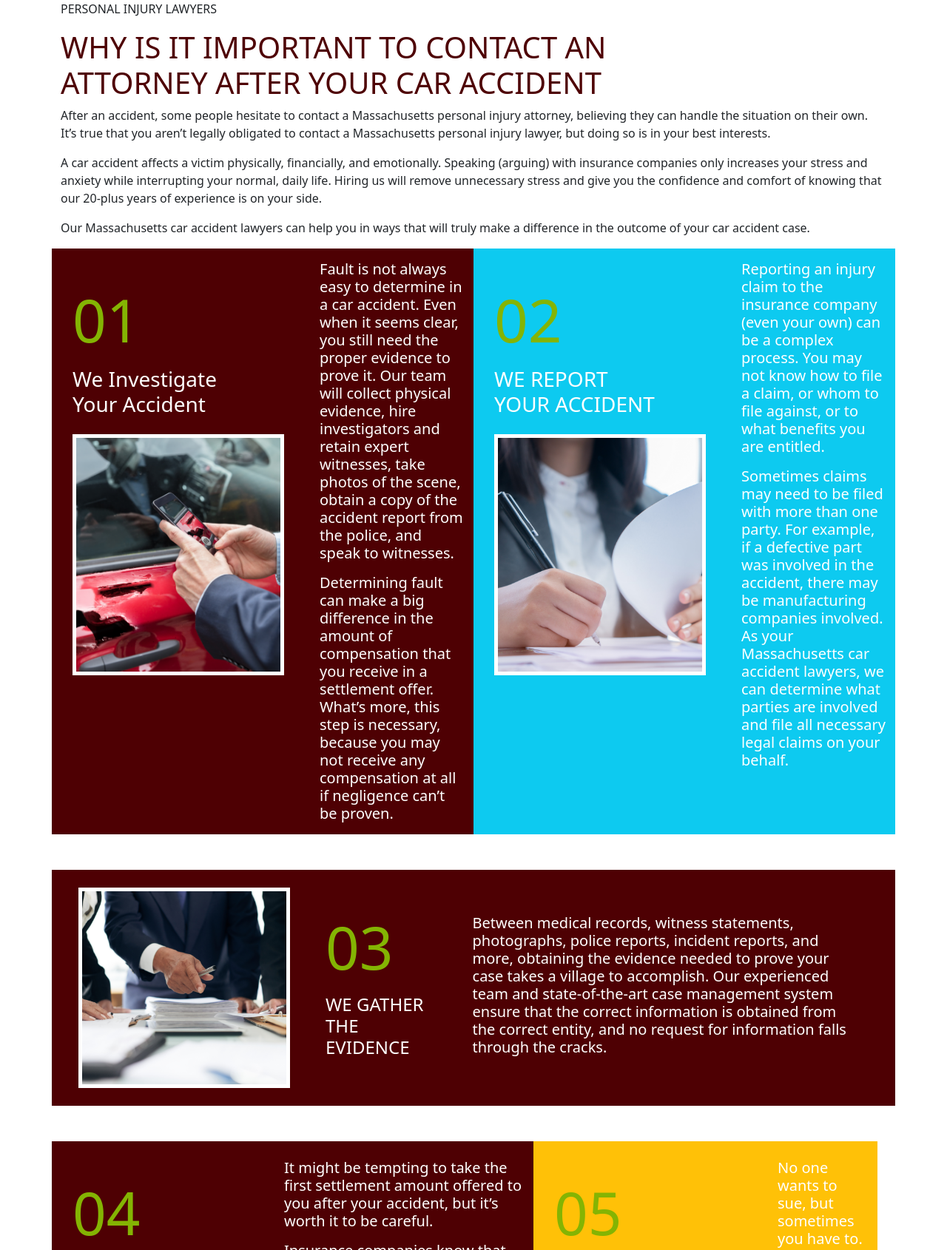
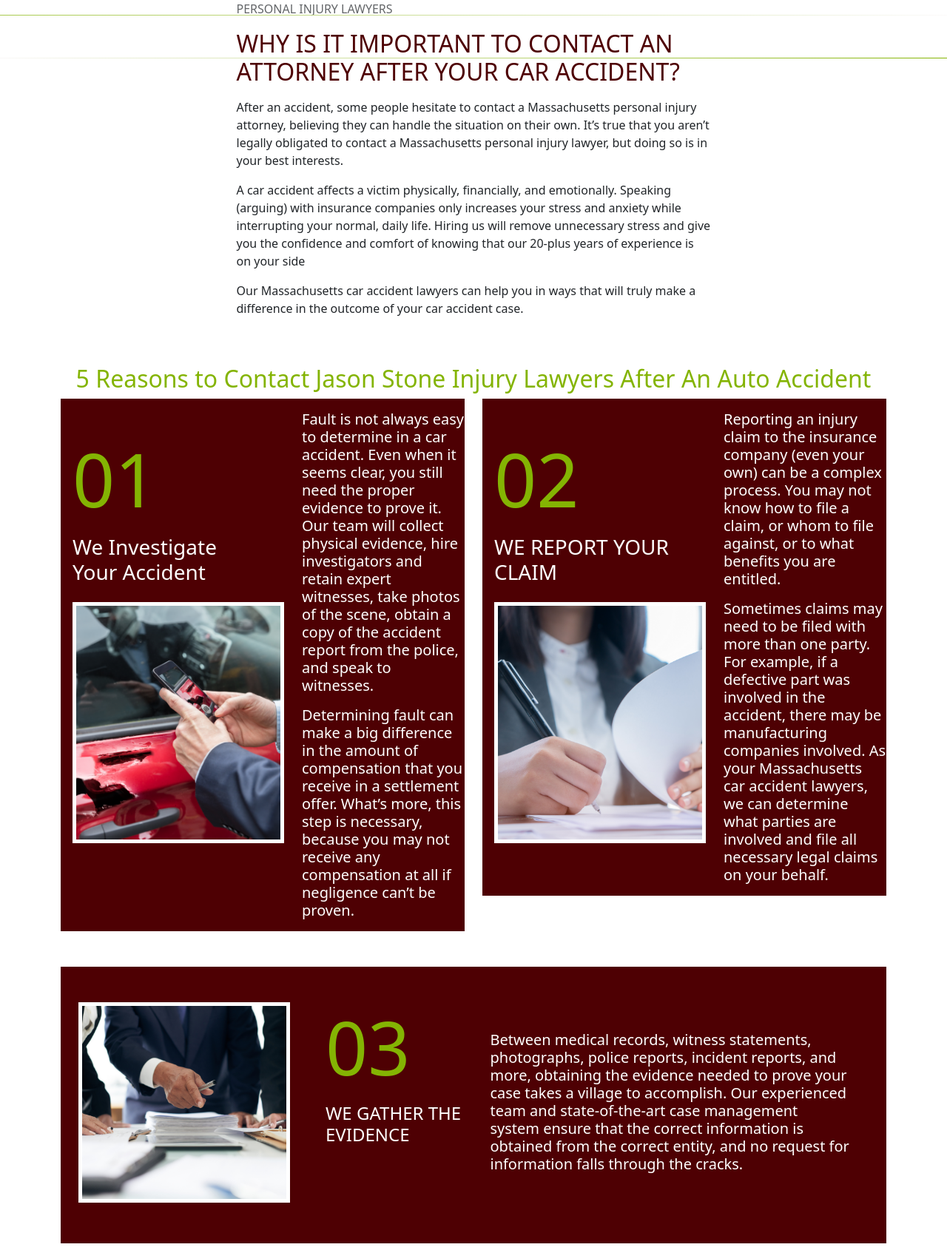
Before and after one commit to Jovan-999/car__accident, a website: page index.html in a window 1280 px wide. Shown: the top 1690 px of the page at 74% size. Drawn offline with Linux system fonts and the light colour scheme.

Commit message:
bootstrap_projet

```diff
--- a/index.html
+++ b/index.html
@@ -5,85 +5,100 @@
     <meta http-equiv="X-UA-Compatible" content="IE=edge" />
     <meta name="viewport" content="width=device-width, initial-scale=1.0" />
     <link href="/css/main.min.css" rel="stylesheet" />
+    <link href="/css/car.min.css" rel="stylesheet" />
     <title>Document</title>
   </head>
   <body>
-    <div class="container ">
-      <div class=" d-flex flex-column align-items-start">
-        <p class="text-start">PERSONAL INJURY LAWYERS</p>
-        <h1 class="text-primary">
-          WHY IS IT IMPORTANT TO CONTACT AN<br />
-          ATTORNEY AFTER YOUR CAR ACCIDENT</h1>
-         <div class=" text-start">
+      <div class="container text-section">
+        <div class="row d-flex justify-content-center">
+            <div class="col-lg-7">
+                <p class="title-1">PERSONAL INJURY LAWYERS</p>
+                <h2 class="title-2 text-primary mb-3">
+                  WHY IS IT IMPORTANT TO CONTACT AN
+                ATTORNEY AFTER YOUR CAR ACCIDENT?
+                </h2>
                 <p>After an accident, some people hesitate to contact a Massachusetts personal injury attorney, believing they
                 can handle the situation on their own. It’s true that you aren’t legally obligated to contact a Massachusetts
-            personal injury lawyer, but doing so is in your best interests.
-            </p>
+                personal injury lawyer, but doing so is in your best interests. </p>
                 <p>A car accident affects a victim physically, financially, and emotionally. Speaking (arguing) with insurance
                 companies only increases your stress and anxiety while interrupting your normal, daily life. Hiring us will
                 remove unnecessary stress and give you the confidence and comfort of knowing that our 20-plus years of
-            experience is on your side.
-            </p>
-          <p>Our Massachusetts car accident lawyers can help you in ways that will truly make a difference in the outcome
-            of your car accident case.</p>
+                experience is on your side </p>
+                <p>Our Massachusetts car accident lawyers can help you in ways that will truly make a difference in the outcome of your car accident case.</p>
+              </div>
+              <p class="text-secondary container text-center h2 mt-5">5 Reasons to Contact Jason Stone Injury Lawyers After An Auto Accident</p>
         </div>
     </div>
-
-
     </div>
-    <div class="container">
-      <div class="row">
-        <div class="col-12 col-md-6 bg-primary">
+    <div class="container-md overflow-visible">
+      <div class="row  gy-5">
+        <div class="col-12 col-md-6">
+         <div class="bg-primary">
           <div class="d-flex flex-column flex-xl-row">
-            <div class="mt-5 ms-3 ">
-              <p class="display-1 text-secondary">01</p>
-              <h3 class="text-white mb-4">We Investigate<br />
+            <div class="mt-5 ms-3 d-flex flex-row flex-xl-column">
+            <div class="row ">
+              <p class="display-1 text-secondary order-xl-0 col-4">01</p>
+              <h3 class="text-white mb-4 order-2 order-xl-1 col-12">We Investigate
               Your Accident
               </h3>
-              <img class="mb-5" src="/assets/client1.png" alt="client1">
+              <div class="order-xl-2 order-1 col-8 image mb-0 mb-xl-5 position-relative">
+                <img class="img-fluid position-absolute bottom" src="/assets/client1.png" alt="client1">
               </div>
-            <div class="mt-3 ms-5">
+            </div>
+            </div>
+            <div class="mt-3 ms-5 me-xl-0 me-xxl-5 me-5">
               <p class="h5 text-white">
-                Fault is not always easy to determine in a car accident. Even when it seems clear, you still need the proper evidence to prove it. Our team will collect physical evidence, hire investigators and retain expert witnesses, take photos of the scene, obtain a copy of the accident report from the police, and speak to witnesses.
-
-
+                Fault is not always easy to determine in a car accident. Even when it seems clear, you still need the proper evidence to prove it. Our team will collect physical evidence, hire investigators and retain expert witnesses, take photos of the scene, obtain a copy of the accident report from the police, and speak to witnesses. </p>
                 <p class="h5 text-white mt-3">Determining fault can make a big difference in the amount of compensation that you receive in a settlement offer. What’s more, this step is necessary, because you may not receive any compensation at all if negligence can’t be proven.</p>
               </p>
              </div>
           </div>
          </div>
-        <div class="col-12 col-md-6 bg-info">
+        </div>
+        <div class="col-12 col-md-6">
+          <div class="bg-primary">
            <div class="d-flex flex-column flex-xl-row">
-            <div class="mt-5 ms-3">
-              <p class="display-1 text-secondary">02</p>
-              <h3 class="text-white mb-4">WE REPORT<br />
-              YOUR ACCIDENT
+             <div class="mt-5 ms-3 d-flex flex-row flex-xl-column">
+             <div class="row ">
+               <p class="display-1 text-secondary order-xl-0 col-4">02</p>
+               <h3 class="text-white mb-4 order-2 order-xl-1 col-12">WE REPORT YOUR CLAIM
                </h3>
-              <img class="mb-5" src="/assets/client2.png" alt="client2">
+               <div class="order-xl-2 order-1 col-8 image mb-0 mb-xl-5 position-relative">
+                 <img class="img-fluid position-absolute bottom" src="/assets/client2.png" alt="client2">
                </div>
-           <div class="mt-3 ms-5">
+             </div>
+             </div>
+             <div class="mt-3 ms-5 me-xl-0 me-xxl-5 me-5 ">
                <p class="h5 text-white">
-              Reporting an injury claim to the insurance company (even your own) can be a complex process. You may not know how to file a claim, or whom to file against, or to what benefits you are entitled.
+                Reporting an injury claim to the insurance company (even your own) can be a complex process. You may not know how to file a claim, or whom to file against, or to what benefits you are entitled. </p>
 
                  <p class="h5 text-white mt-3">Sometimes claims may need to be filed with more than one party. For example, if a defective part was involved in the accident, there may be manufacturing companies involved. As your Massachusetts car accident lawyers, we can determine what parties are involved and file all necessary legal claims on your behalf.</p>
                </p>
               </div>
-
            </div>
           </div>
          </div>
+         <div class="col-12">
+          <div class="bg-primary">
+           <div class="d-flex flex-column flex-xl-row align-items-xl-center">
+             <div class="ms-4 pt-5 d-flex flex-row">
              <div class="row">
-        <div class="col-12 bg-primary mt-5">
-          <div class="d-flex flex-column flex-xl-row align-items-center">
-            <img class="ms-4 py-4" src="/assets/client.png" />
-            <div class="ms-5">
-              <p class="display-1 text-secondary">03</p>
-              <h4 class="text-white font-weight-bold">
-                WE GATHER<br />
-                THE EVIDENCE
+              <div class="d-flex">
+                <div class="order-xl-0 order-1 col-8 image mb-0 position-relative">
+                  <img class="img-fluid position-absolute bottom" src="/assets/client.png" />
+                </div>
+
+                <div class="ms-xl-5 order-xl-1 col-4 ">
+                  <p class="display-1 text-secondary order-xl-0 ">03</p>
+                  <h4 class="text-white order-2 order-xl-1 mb-5">
+                    WE GATHER THE EVIDENCE
                   </h4>
                 </div>
-            <p class="ms-5 me-5 text-white w-50 h5">
+              </div>
+             </div>
+             </div>
+
+             <p class="ms-5 ms-xl-0 ms-xxl-5 me-5 text-white width h5">
                Between medical records, witness statements, photographs, police
                reports, incident reports, and more, obtaining the evidence needed
                to prove your case takes a village to accomplish. Our experienced
@@ -93,17 +108,21 @@
              </p>
          </div>
           </div>
-      <div class="row">
-        <div class="col-12 col-md-7 bg-primary mt-5">
+         </div>
+        <div class="col-12 col-md-7">
+         <div class="bg-primary">
           <div class="d-flex flex-column flex-xl-row">
             <div class="mt-5 ms-3">
-              <p class="display-1 text-secondary">04</p>
-              <h4 class="text-white mb-5">WE HANDLE<br />
-              ALL NEGOTIATIONS
-              </h4>
-              <img class="mb-5" src="/assets/client3.png" alt="client3">
+           <div class="row">
+            <p class="display-1 text-secondary order-xl-0 col-4">04</p>
+            <h3 class="text-white mb-5 order-2 order-xl-1 col-12">WE HANDLE ALL NEGOTIATIONS
+            </h3>
+            <div class="order-xl-2 order-1 col-8 image mb-0 mb-md-5 position-relative">
+              <img class="img-fluid position-absolute bottom" src="/assets/client3.png" alt="client3">
             </div>
-            <div class="text-white h5 mt-4">
+           </div>
+            </div>
+            <div class="text-white h5 mt-4 ms-5 me-xxl-5 me-5">
               <p>It might be tempting to take the first settlement
                 amount offered to you after your accident,
                 but it’s worth it to be careful. </p>
@@ -132,19 +151,22 @@
 
           </div>
          </div>
-        <div class="col-12 col-md-5 bg-warning mt-5">
+        </div>
+        <div class="col-12 col-md-5">
+         <div class="bg-primary">
           <div class="d-flex flex-column flex-xl-row">
             <div class="mt-5 ms-3">
-              <p class="display-1 text-secondary">05</p>
-              <h4 class="text-white mb-5">
-              WE TAKE<br />
-              YOUR CASE<br />
-              TO COURT IF <br />
-              NEEDED
-              </h4>
-              <img class="mb-5" src="/assets/client4.png" alt="client4">
+           <div class="row">
+            <p class="display-1 text-secondary order-xl-0 col-4">05</p>
+            <h3 class="text-white mb-5 order-2 order-xl-1 col-12">
+            WE TAKE YOUR CASE TO COURT IF NEEDED
+            </h3>
+            <div class="order-xl-2 order-1 col-8 image mb-0 mb-md-5 position-relative">
+              <img class="img-fluid position-absolute bottom" src="/assets/client4.png" alt="client4">
             </div>
-            <p class="ms-3 mt-4 text-white h5">
+           </div>
+            </div>
+            <p class="ms-5 mt-4 me-xl-0 me-xxl-3 me-3 text-white h5">
               No one wants to sue, but sometimes you have to.
               Usually, injuries caused by car accidents
               can be settled out of court. However,
@@ -161,5 +183,9 @@
          </div>
         </div>
       </div>
+    </div>
+
+
+
   </body>
 </html>
--- /dev/null
+++ b/sass/car.scss
@@ -0,0 +1,61 @@
+body {
+  position: relative;
+}
+
+.title-1 {
+  opacity: 70%;
+}
+.title-1::before {
+  content: '';
+  position: absolute;
+  width: 100%;
+  right: 0;
+  top: 20px;
+  height: 1px;
+  background: linear-gradient(135deg, #84b403 0, rgba(250, 248, 248, 01) 100%);
+}
+
+.title-2::before {
+  content: '';
+  position: absolute;
+  width: 100%;
+  left: 0;
+  top: 78px;
+  height: 1px;
+  background: linear-gradient(239deg, #84b403 0, rgba(250, 248, 248, 01) 100%);
+}
+
+.display-1 {
+  font-weight: 500;
+  font-size: 100px;
+}
+@media (max-width: 62rem) {
+  .title-2::before {
+    display: none;
+  }
+}
+
+@media (min-width: 75em) {
+  .image {
+    width: 286px;
+    height: 326px;
+  }
+  .width {
+    width: 50%;
+  }
+}
+
+@media (max-width: 75em) {
+  .image {
+    width: 180px;
+    height: 205px;
+  }
+
+  .bottom {
+    bottom: 45%;
+  }
+}
+
+// .bottom {
+//   bottom: 103px;
+// }
--- a/sass/main.scss
+++ b/sass/main.scss
@@ -4,9 +4,4 @@
 
 // import bootstrap
 @import '../node_modules/bootstrap/scss/bootstrap';
-
-.brown-box {
-  &__title {
-    background-color: $secondary;
-  }
-}
+@import '/sass/car.scss';
```
Also changed, not shown: css/car.min.css (added), css/main.min.css, 2 other files. Lines whose indentation alone changed are shown as unchanged.
